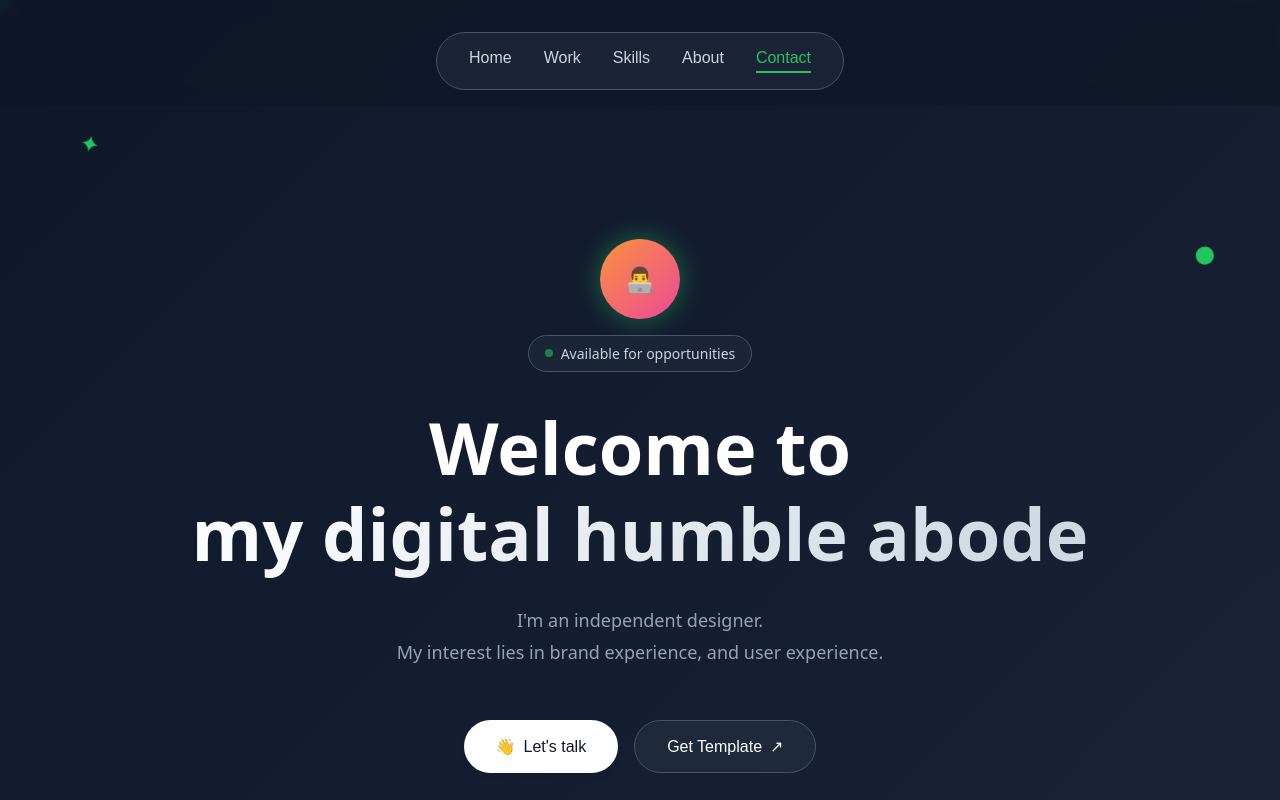
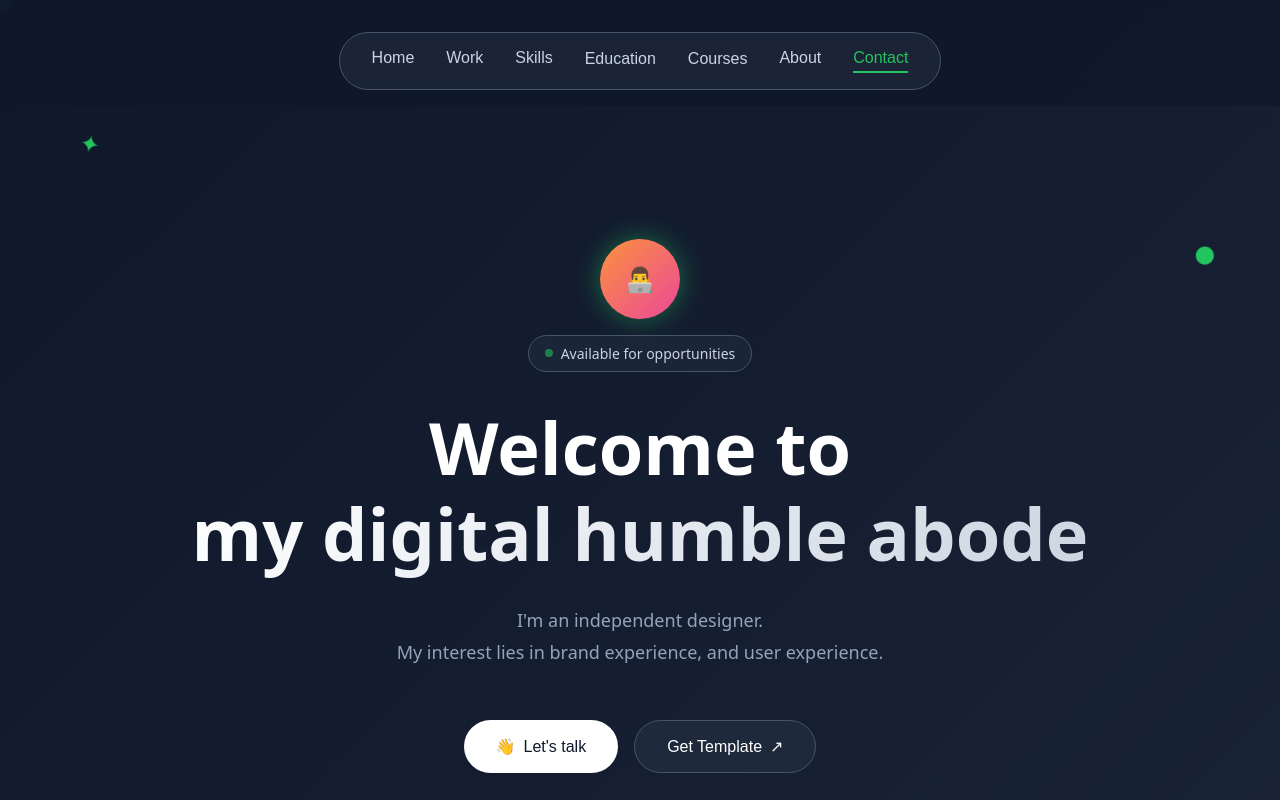
Before and after one commit to AdnanSaqib123/adnans-showcase, a React (Vite) app: page / in a window 1280 px wide. Shown: the top 800 px of the page. Built offline with nearby package versions, Linux system fonts and the light colour scheme.

Commit message:
modified navbar

```diff
--- a/src/components/Navbar.jsx
+++ b/src/components/Navbar.jsx
@@ -46,6 +46,8 @@ const Navbar = () => {
     { id: 'home', label: 'Home' },
     { id: 'work', label: 'Work' },
     { id: 'skills', label: 'Skills' },
+    { id: 'education', label: 'Education' },
+    { id: 'courses', label: 'Courses' },
     { id: 'about', label: 'About' },
     { id: 'contact', label: 'Contact' }
   ];
```
